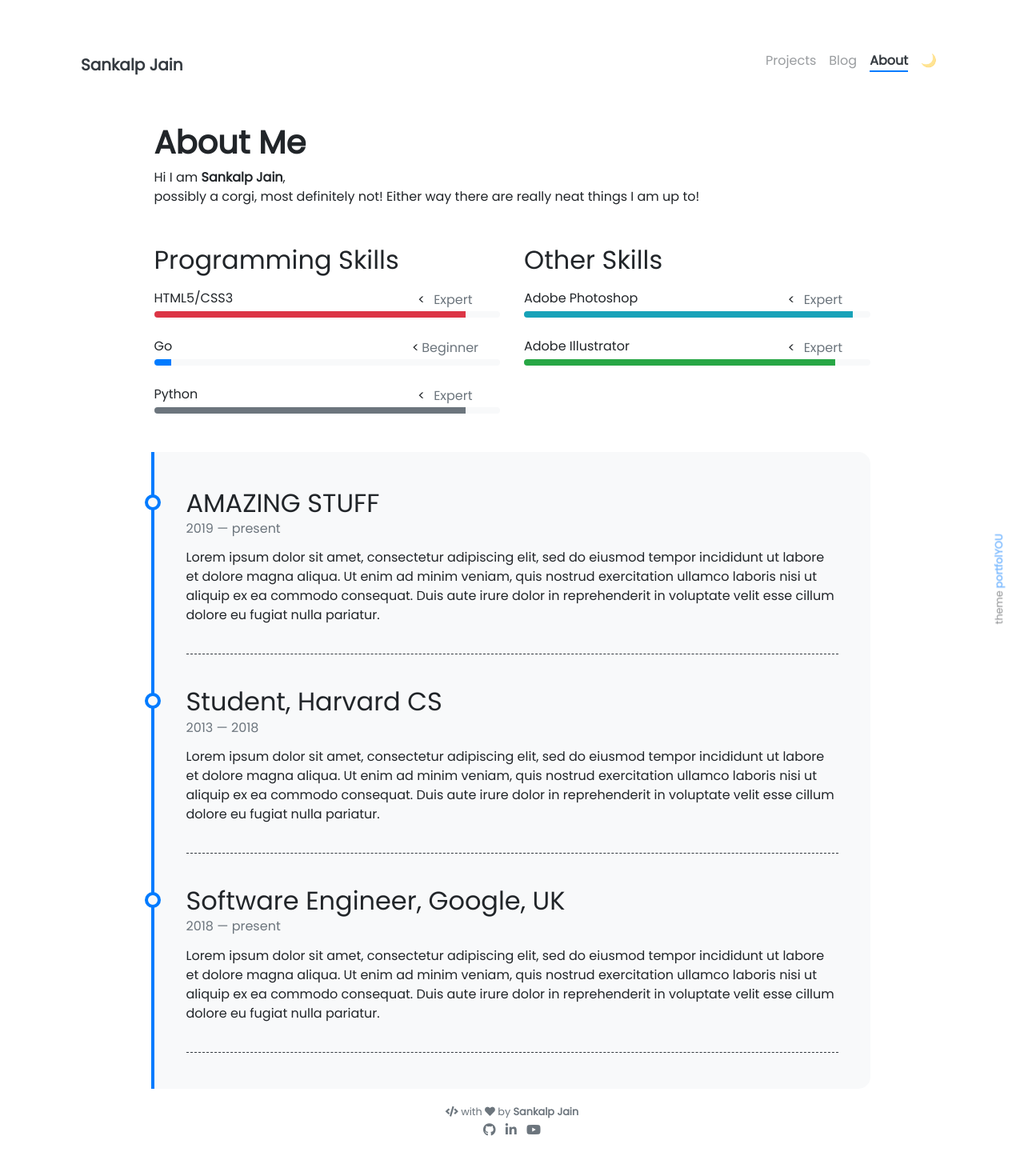
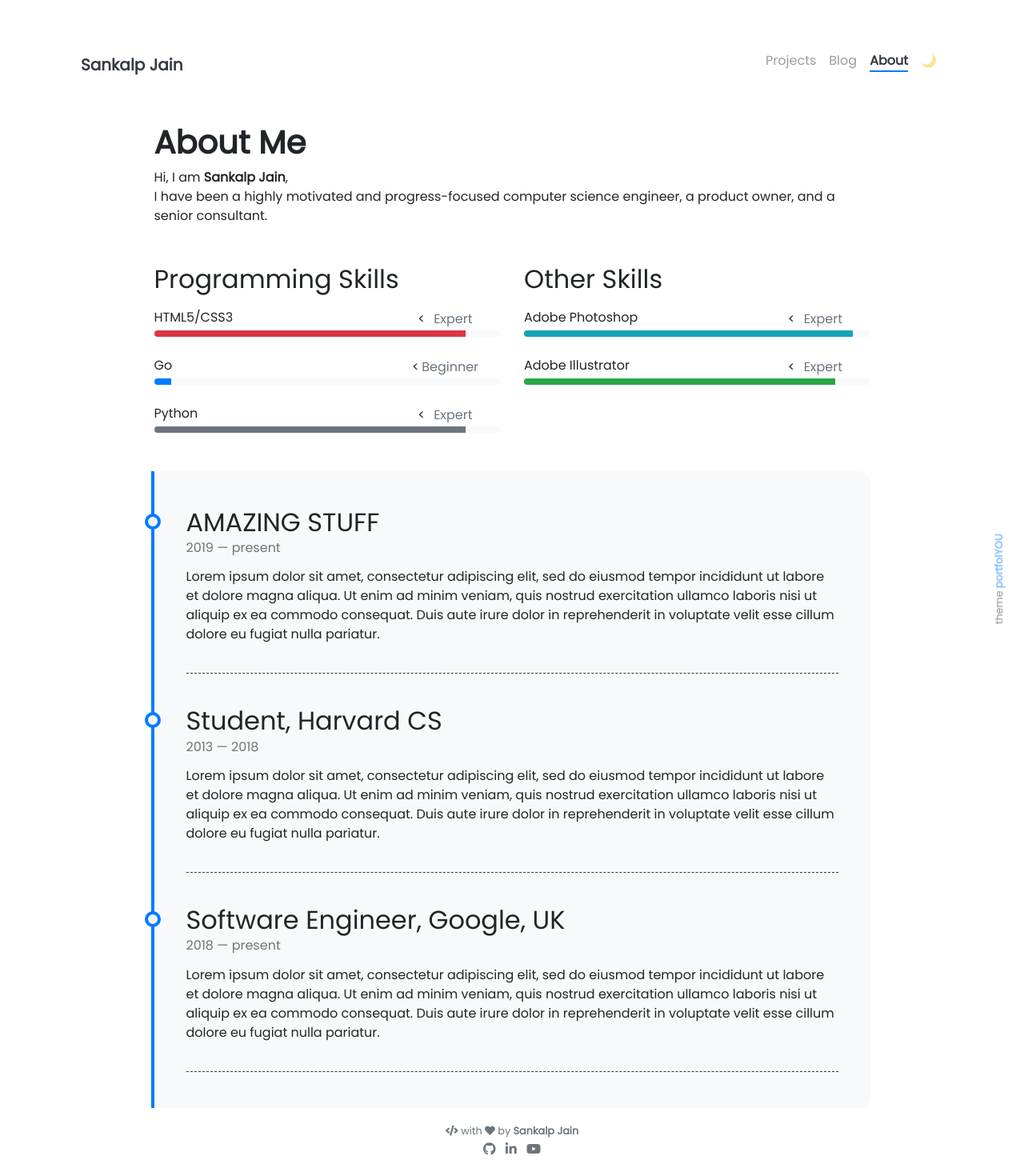
Before and after one commit to sankalpjain63/sankalpjain63.github.io, a Jekyll site: the page built from pages/about.md, in a window 1280 px wide. Shown: the whole page at 80% size. Built offline with Jekyll 4.4.1, drawn with Linux system fonts in a browser that asks for light colours; nearby versions of some CDN libraries; before the commit the page ends 1441 px from its top, so only the background shows below that.

Commit message:
about.md

```diff
--- a/pages/about.md
+++ b/pages/about.md
@@ -7,8 +7,8 @@ weight: 3
 
 # **About Me**
 
-Hi I am **{{ site.author.name }}**,<br>
-possibly a corgi, most definitely not!  Either way there are really neat things I am up to!
+Hi, I am **{{ site.author.name }}**,<br>
+I have been a highly motivated and progress-focused computer science engineer, a product owner, and a senior consultant.
 
 <div class="row">
 {% include about/skills.html title="Programming Skills" source=site.data.programming-skills %}
```
